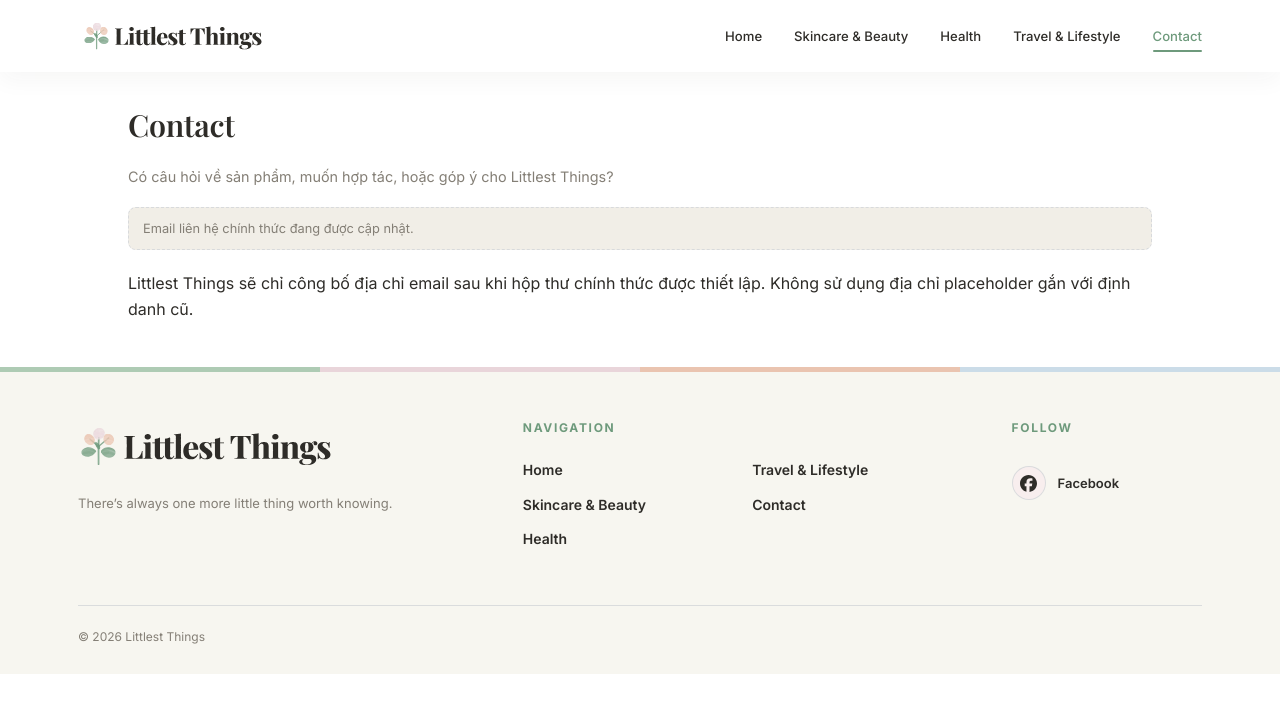
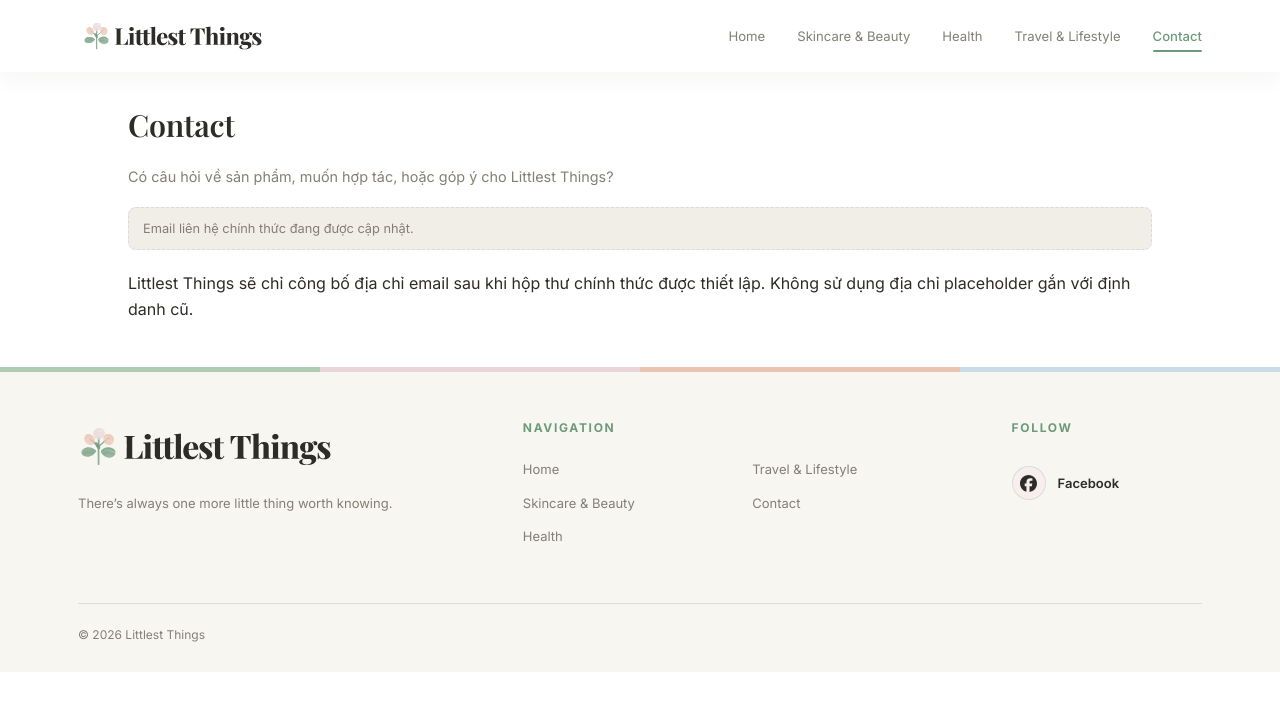
Before and after one commit to gentle-journal/gentle-journal, a Jekyll site: the page built from contact.html, in a window 1280 px wide. Shown: the top 713 px of the page. Built offline with Jekyll 4.4.1, drawn with Linux system fonts in a browser that asks for light colours; some web fonts are replaced.

Commit message:
Refine sticky header and footer navigation

```diff
--- a/_layouts/default.html
+++ b/_layouts/default.html
@@ -29,6 +29,7 @@
   <link rel="stylesheet" href="{{ '/assets/css/collection-pages.css' | relative_url }}">
   {% endif %}
   <link rel="stylesheet" href="{{ '/assets/css/reference-section.css' | relative_url }}">
+  <link rel="stylesheet" href="{{ '/assets/css/header-v5.css' | relative_url }}">
   <link rel="stylesheet" href="{{ '/assets/css/footer-v5.css' | relative_url }}">
 
   <link rel="icon" href="{{ '/assets/brand/03-favicon/littlest-things-botanical-favicon.svg' | relative_url }}" type="image/svg+xml">
--- a/assets/css/footer-v5.css
+++ b/assets/css/footer-v5.css
@@ -101,7 +101,16 @@
   gap: 14px 34px;
 }
 
-.site-footer .footer-navigation a,
+.site-footer .footer-navigation a {
+  margin: 0;
+  font-family: Inter, system-ui, sans-serif;
+  font-size: .8125rem;
+  line-height: 1.5;
+  font-weight: 400;
+  color: var(--lt-muted, #847F76);
+  text-decoration: none;
+}
+
 .site-footer .footer-social-link {
   margin: 0;
   font-family: Inter, system-ui, sans-serif;
@@ -234,7 +243,6 @@
     gap: 13px 18px;
   }
 
-  .site-footer .footer-navigation a,
   .site-footer .footer-social-link {
     font-size: .8125rem;
   }
--- /dev/null
+++ b/assets/css/header-v5.css
@@ -0,0 +1,51 @@
+/* =========================================================
+   LITTLEST THINGS — GLOBAL HEADER V5 REFINEMENTS
+   Loaded after page-specific styles to keep the shared header
+   behavior and navigation hierarchy consistent site-wide.
+   ========================================================= */
+
+.site-header,
+.baumann-article-page .site-header {
+  position: sticky;
+  top: 0;
+  z-index: 100;
+  background: rgba(255, 255, 255, .94);
+  -webkit-backdrop-filter: blur(12px);
+  backdrop-filter: blur(12px);
+}
+
+.site-header .nav-links a,
+.baumann-article-page .site-header .nav-links a {
+  color: var(--lt-muted, #847F76);
+  font-weight: 400;
+  text-transform: none;
+}
+
+.site-header .nav-links a:hover,
+.site-header .nav-links a:focus-visible,
+.baumann-article-page .site-header .nav-links a:hover,
+.baumann-article-page .site-header .nav-links a:focus-visible {
+  color: var(--lt-mint, #6E9A7C);
+}
+
+.site-header .nav-links a.active,
+.baumann-article-page .site-header .nav-links a.active {
+  color: var(--lt-mint, #6E9A7C);
+  font-weight: 500;
+}
+
+.site-header .menu-panel a,
+.baumann-article-page .site-header .menu-panel a {
+  color: var(--lt-muted, #847F76);
+  font-weight: 400;
+  text-transform: none;
+}
+
+.site-header .menu-panel a:hover,
+.site-header .menu-panel a:focus-visible,
+.site-header .menu-panel a.active,
+.baumann-article-page .site-header .menu-panel a:hover,
+.baumann-article-page .site-header .menu-panel a:focus-visible,
+.baumann-article-page .site-header .menu-panel a.active {
+  color: var(--lt-mint, #6E9A7C);
+}
```
